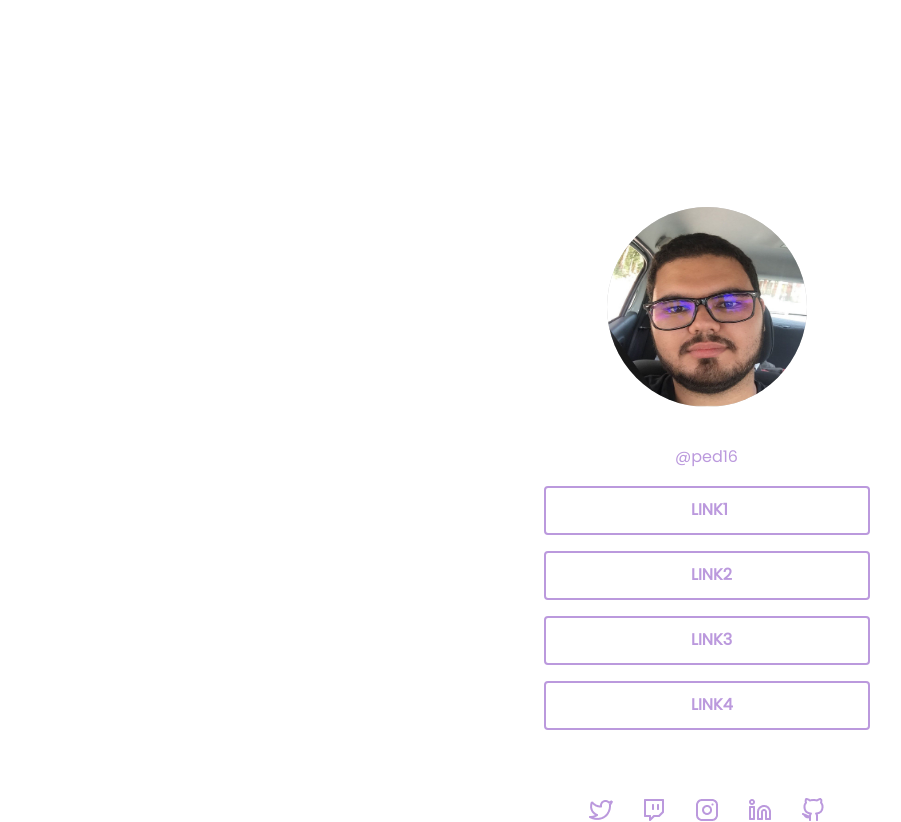
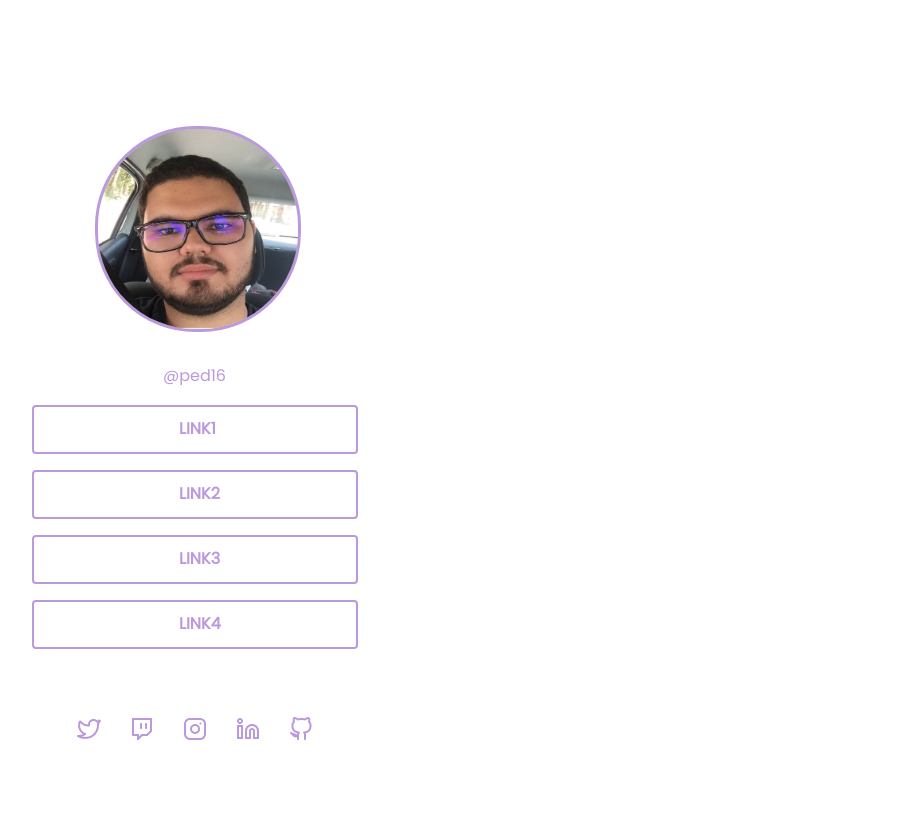
Before and after one commit to Ped-Pinheiro/social-tree, a plain HTML site: page index.html in a window 1280 px wide. Shown: the whole page, without its empty margins (12-913 px from the left). After the commit the page ends 800 px from the top, so only its background shows below. Drawn offline with Linux system fonts and the light colour scheme.

Commit message:
Update style.css

```diff
--- a/style.css
+++ b/style.css
@@ -1,10 +1,11 @@
 .photo {
   border-radius: 100px;
+  border: solid #bb99dd;
   position: absolute;
   width: 200px;
   height: 200px;
-  left: 619px;
-  top: 207px;
+  left: 107px;
+  top: 126px;
   background: #c4c4c4;
 }
 
@@ -12,8 +13,8 @@
   position: absolute;
   width: 99px;
   height: 24px;
-  left: 669px;
-  top: 429px;
+  left: 157px;
+  top: 348px;
 
   font-family: "Poppins";
   font-style: normal;
@@ -33,8 +34,8 @@
   position: absolute;
   width: 326px;
   height: 49px;
-  left: 556px;
-  top: 486px;
+  left: 44px;
+  top: 405px;
 
   border: 2px solid #bb99dd;
   border-radius: 4px;
@@ -70,8 +71,8 @@
   position: absolute;
   width: 326px;
   height: 49px;
-  left: 556px;
-  top: 551px;
+  left: 44px;
+  top: 470px;
 
   border: 2px solid #bb99dd;
   border-radius: 4px;
@@ -83,8 +84,8 @@
   position: absolute;
   width: 326px;
   height: 49px;
-  left: 556px;
-  top: 616px;
+  left: 44px;
+  top: 535px;
 
   border: 2px solid #bb99dd;
   border-radius: 4px;
@@ -96,8 +97,8 @@
   position: absolute;
   width: 326px;
   height: 49px;
-  left: 556px;
-  top: 681px;
+  left: 44px;
+  top: 600px;
 
   border: 2px solid #bb99dd;
   border-radius: 4px;
@@ -106,46 +107,46 @@
 .groupIcon {
   width: 236px;
   height: 24px;
-  left: 601px;
-  top: 798px;
+  left: 89px;
+  top: 717px;
 }
 
 .githubIcon {
   position: absolute;
   width: 24px;
   height: 24px;
-  left: 813px;
-  top: 798px;
+  left: 301px;
+  top: 717px;
 }
 
 .linkedinIcon {
   position: absolute;
   width: 24px;
   height: 24px;
-  left: 760px;
-  top: 798px;
+  left: 248px;
+  top: 717px;
 }
 
 .instagramIcon {
   position: absolute;
   width: 24px;
   height: 24px;
-  left: 707px;
-  top: 798px;
+  left: 195px;
+  top: 717px;
 }
 
 .twitchIcon {
   position: absolute;
   width: 24px;
   height: 24px;
-  left: 654px;
-  top: 798px;
+  left: 142px;
+  top: 717px;
 }
 
 .twitterIcon {
   position: absolute;
   width: 24px;
   height: 24px;
-  left: 601px;
-  top: 798px;
+  left: 89px;
+  top: 717px;
 }
```
